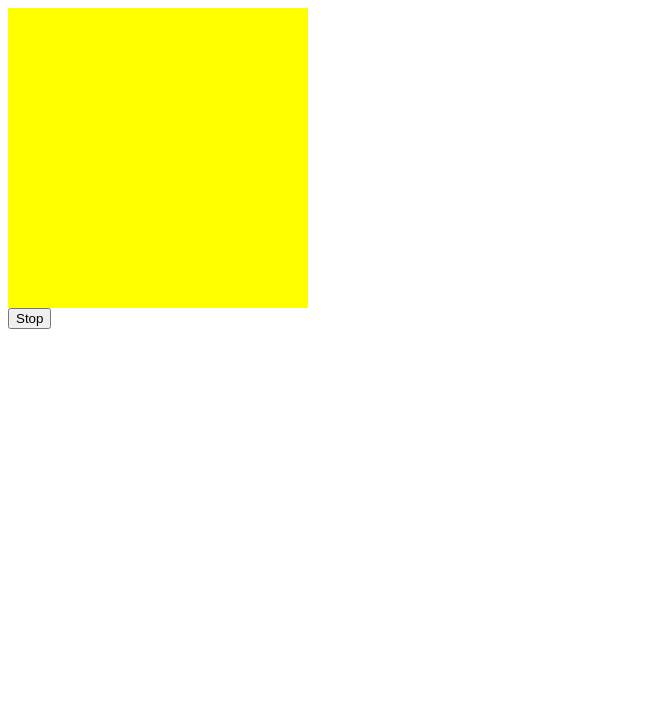
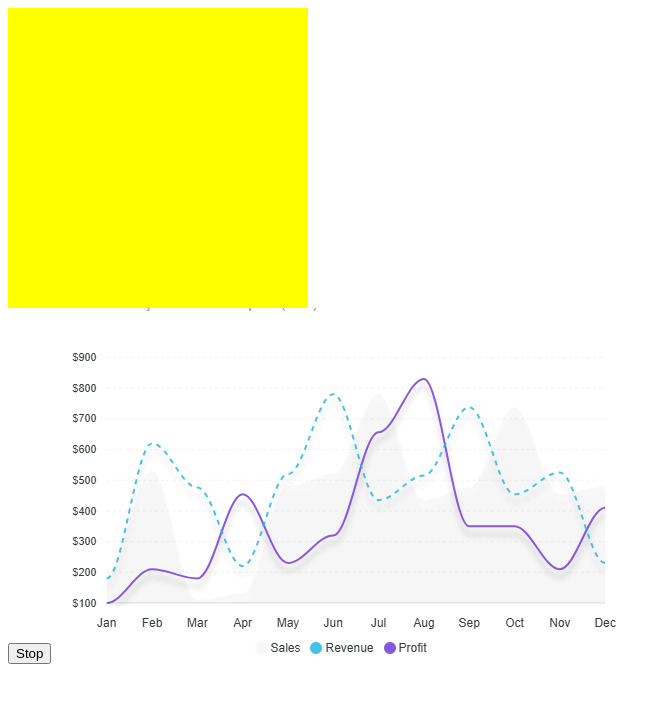
Before and after one commit to Eshukurullohdev/love-test, a plain HTML site: page index.html in a window 1280 px wide. Shown: the whole page, without its empty margins (0-671 px from the left). Drawn offline with Linux system fonts and the light colour scheme.

Commit message:
add codessssddsd

```diff
--- a/index.html
+++ b/index.html
@@ -21,7 +21,7 @@
 
   <div class="menu"></div>
   <button class="btn">Stop</button>
-
+  <img src="suna188dh.png" alt="">
   <script src="/main.js"></script>
 </body>
 </html>
```
Also changed, not shown: suna188dh copy.svg (added), suna188dh.png (added), suna188dh.svg (added).
